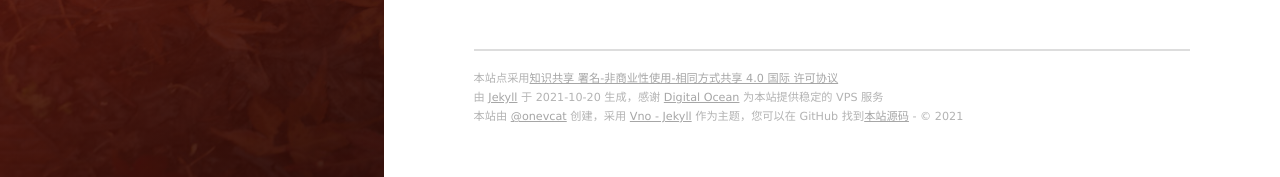
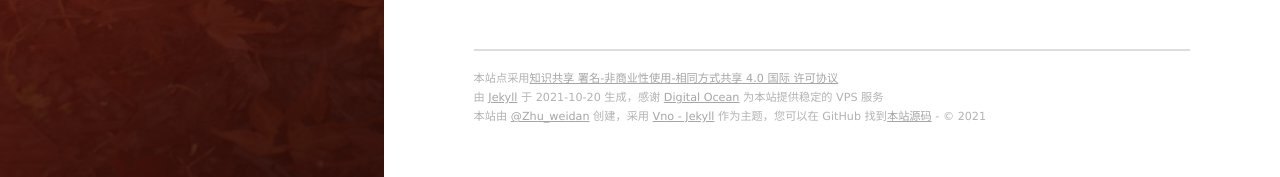
Before and after one commit to zhuzhu1fanfan/zhuzhu1fanfan.github.io, a Jekyll site: the page built from _posts/2021-10-15-搭建Hadoop平台单机伪分布式安装.md, in a window 1280 px wide and 900 px high, scrolled down 1347 px. Shown: the part 720-897 px from the top of the window. Built offline with Jekyll 4.4.1, drawn with Linux system fonts in a browser that asks for light colours; nearby versions of some CDN libraries; our own code applies the rules of GitHub Pages for plain Markdown files; comment, search, counter and statistics services are not loaded.

Commit message:
修改链接

```diff
--- a/_config.yml
+++ b/_config.yml
@@ -4,9 +4,9 @@
 welcome_message: <a href="https://github.com/onevcat/vno-jekyll" target="_blank">欢迎下载主题</a>
 description:  每一个不曾闻鸡起舞的日子，都是对生命的辜负。
 
-creator: <a href="http://onev.cat">@onevcat</a>
+creator: <a href="https://zhuzhu1fanfan.github.io">@Zhu_weidan</a>
 
-url: "http://vno.onevcat.com"
+url: "https://github.com/zhuzhu1fanfan/zhuzhu1fanfan.github.com"
 
 permalink: /:year/:month/:title/
 
@@ -23,7 +23,7 @@
 
 # Navigation buttons in the front page.
 nav:
-    - {title: Projects, description: My Projects, url: 'http://project.onevcat.com'}
+    - {title: Projects, description: My Projects, url: 'https://github.com/zhuzhu1fanfan'}
     # - {title: Another Button, description: A button, url: 'http://example.com'}
 
 # Pagination
@@ -39,7 +39,7 @@
 # Social
 social:
     weibo: https://weibo.com/
-    github: https://zhuzhu1fanfan.github.io/
+    github: https://github.com/zhuzhu1fanfan/zhuzhu1fanfan.github.io
     mail: 1499272362@qq.com
 # 本地搜索
 local_search:
```
